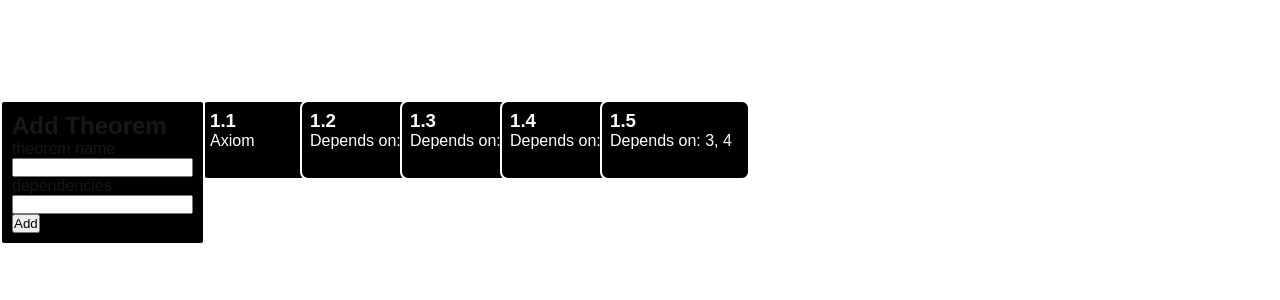
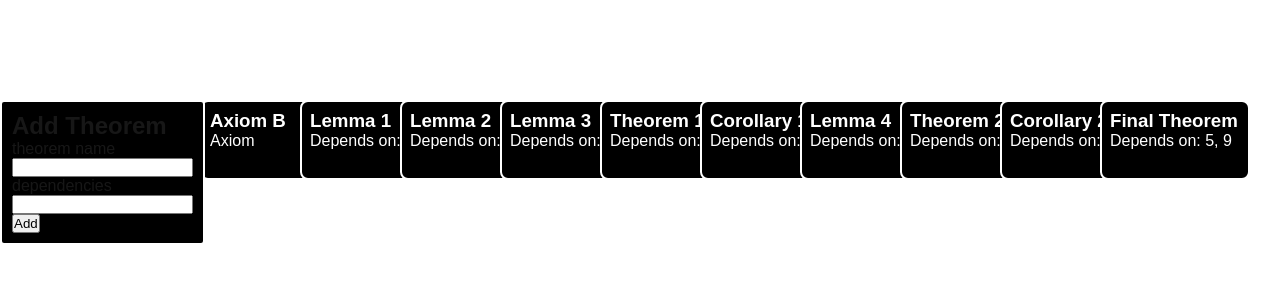
Before and after one commit to LogPiyo/logitlas, a Next.js app: page /main in a window 1280 px wide. Shown: the top 300 px of the page. Built offline with nearby package versions, Linux system fonts and the light colour scheme.

Commit message:
feat: replace mock data with external JSON file for theorems

```diff
--- a/src/app/mock.tsx
+++ b/src/app/mock.tsx
@@ -1,33 +1,9 @@
+import testData from './testData.json';
+
 export type Theorem = {
     theoremId: number;
     theoremName: string;
     dependencies: number[];
 }
 
-export const mockData: Theorem[] = [
-    {
-        theoremId: 1,
-        theoremName: "1.1",
-        dependencies: [],
-    },
-    {
-        theoremId: 2,
-        theoremName: "1.2",
-        dependencies: [1],
-    },
-    {
-        theoremId: 3,
-        theoremName: "1.3",
-        dependencies: [1, 2],
-    },
-    {
-        theoremId: 4,
-        theoremName: "1.4",
-        dependencies: [2],
-    },
-    {
-        theoremId: 5,
-        theoremName: "1.5",
-        dependencies: [3, 4],
-    },
-];
+export const mockData: Theorem[] = testData;
--- /dev/null
+++ b/src/app/testData.json
@@ -0,0 +1,13 @@
+[
+    { "theoremId": 0, "theoremName": "Axiom A", "dependencies": [] },
+    { "theoremId": 1, "theoremName": "Axiom B", "dependencies": [] },
+    { "theoremId": 2, "theoremName": "Lemma 1", "dependencies": [0] },
+    { "theoremId": 3, "theoremName": "Lemma 2", "dependencies": [1] },
+    { "theoremId": 4, "theoremName": "Lemma 3", "dependencies": [2, 3] },
+    { "theoremId": 5, "theoremName": "Theorem 1", "dependencies": [4] },
+    { "theoremId": 6, "theoremName": "Corollary 1", "dependencies": [5] },
+    { "theoremId": 7, "theoremName": "Lemma 4", "dependencies": [1] },
+    { "theoremId": 8, "theoremName": "Theorem 2", "dependencies": [3, 7] },
+    { "theoremId": 9, "theoremName": "Corollary 2", "dependencies": [6, 8] },
+    { "theoremId": 10, "theoremName": "Final Theorem", "dependencies": [5, 9] }
+  ]
```
